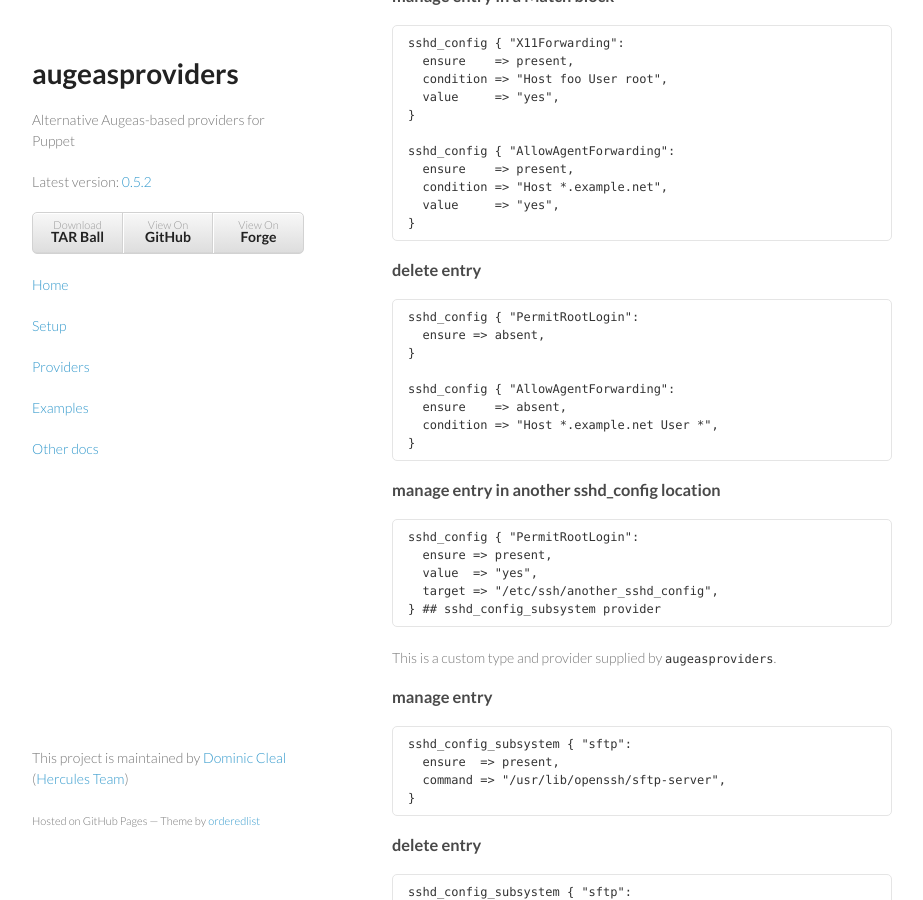
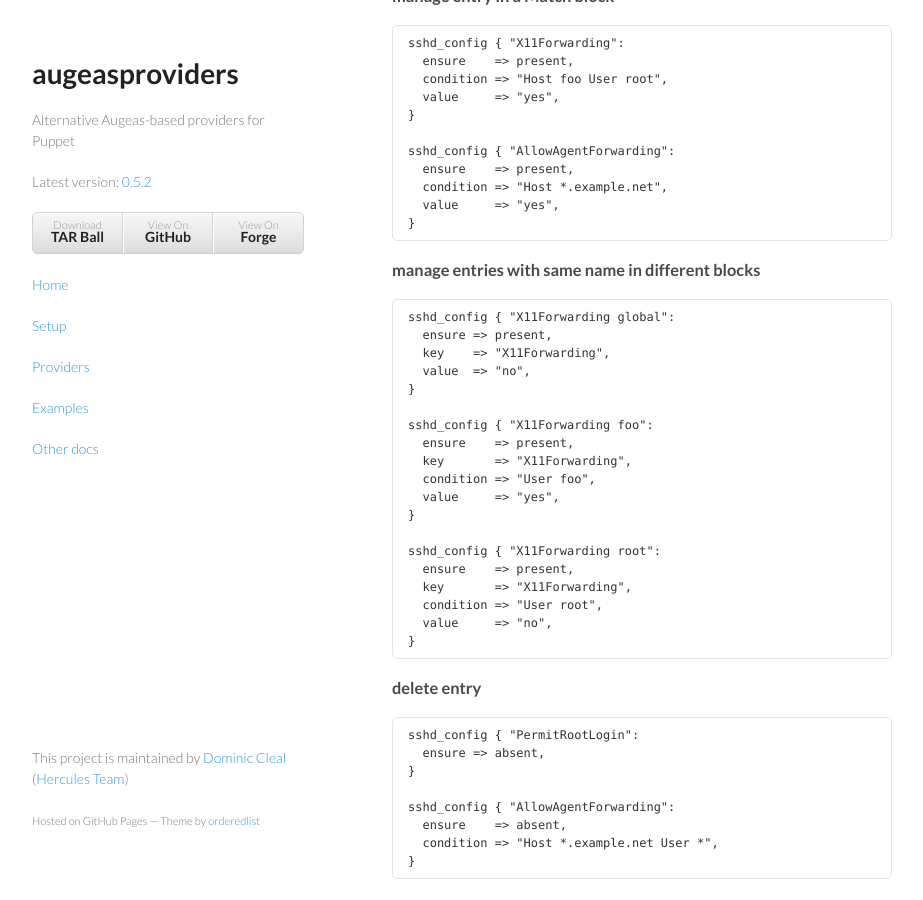
Before and after one commit to voxpupuli/puppet-augeasproviders, a Jekyll site: the page built from documentation/examples.md, in a window 1280 px wide and 900 px high, scrolled down 7157 px. Shown: the whole window, without its empty margins (178-1101 px from the left). Built offline with Jekyll 4.4.1, drawn with Linux system fonts in a browser that asks for light colours.

Commit message:
sshd_config: add examples using multiple resources with keys
Fixes #27

```diff
--- a/documentation/examples.md
+++ b/documentation/examples.md
@@ -368,6 +368,28 @@
       value     => "yes",
     }
 
+### manage entries with same name in different blocks
+
+    sshd_config { "X11Forwarding global":
+      ensure => present,
+      key    => "X11Forwarding",
+      value  => "no",
+    }
+
+    sshd_config { "X11Forwarding foo":
+      ensure    => present,
+      key       => "X11Forwarding",
+      condition => "User foo",
+      value     => "yes",
+    }
+
+    sshd_config { "X11Forwarding root":
+      ensure    => present,
+      key       => "X11Forwarding",
+      condition => "User root",
+      value     => "no",
+    }
+
 ### delete entry
 
     sshd_config { "PermitRootLogin":
```
